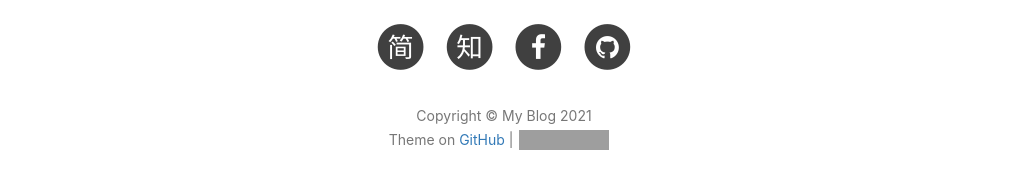
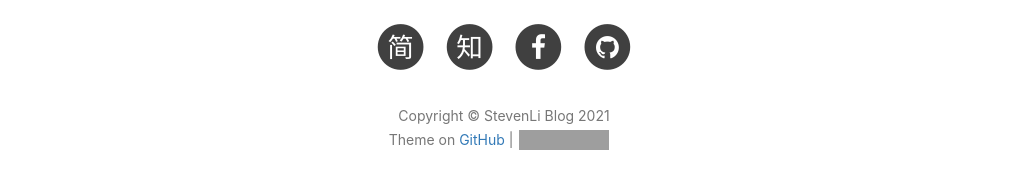
Before and after one commit to stevenli91748/stevenli91748.github.io, a Jekyll site: the page built from index.md, in a window 1280 px wide and 900 px high, scrolled down 918 px. Shown: the part 656-845 px from the top of the window, without its empty margins (136-1147 px from the left). Built offline with Jekyll 4.4.1, drawn with Linux system fonts in a browser that asks for light colours; nearby versions of some CDN libraries; our own code applies the rules of GitHub Pages for plain Markdown files; the list of posts is cut into pages by our own code; comment, search, counter and statistics services are not loaded; grey boxes are pictures that could not be loaded.

Commit message:
Update _config.yml

```diff
--- a/_config.yml
+++ b/_config.yml
@@ -1,5 +1,5 @@
 # Site settings
-title: My Blog
+title: StevenLi Blog
 SEOTitle: StevenLi的博客 | My Blog
 header-img: img/post-bg-desk.jpg
 email: 暂无
```
